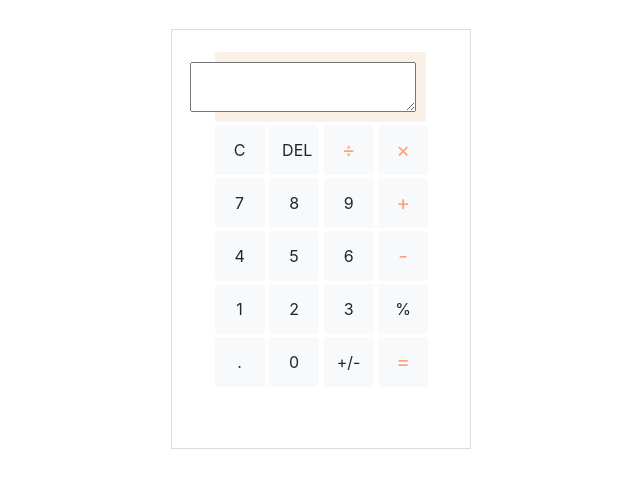
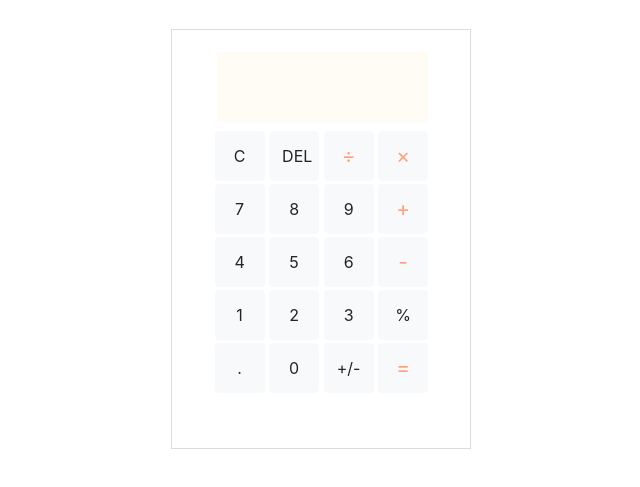
Before and after one commit to scindemir/calculator, a plain HTML site: page index.html in a window 1280 px wide. Shown: the part 77-564 px from the top of the page, without its empty margins (319-959 px from the left). Drawn offline with nearby package versions, Linux system fonts and the light colour scheme.

Commit message:
Update style.css

```diff
--- a/style.css
+++ b/style.css
@@ -35,17 +35,15 @@ margin-left: 10.3%;
 }
 
 
-.output {
-  grid-column: 1 / -1;
-  background-color: linen;
-  border-radius: 2px;
+textarea {
 
-  display: flex;
-  align-items: flex-end;
-  justify-content: space-around;
-  flex-direction: column;
+  border: none;
+  background-color: #fffcf5;
+
   padding: 10px;
   width: 211px;
   height: 70px;
-  margin-left: 10.5%;
+  margin-left: 11.2% !important;
+  resize: none !important;
+  text-align: end;
  }
```
